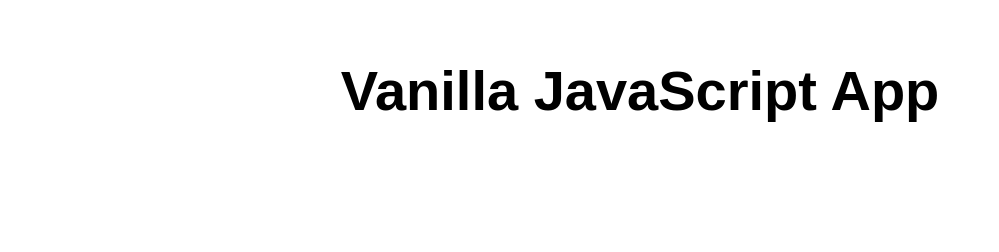
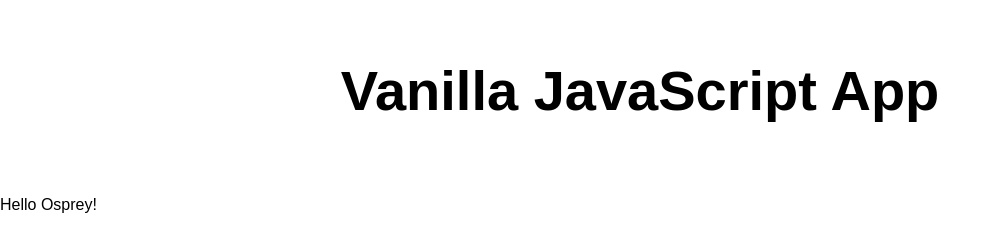
Before and after one commit to JonQuxBurton/my-first-static-web-app, a website: page src/index.html in a window 1280 px wide. Shown: the whole page, without its empty margins (0-999 px from the left). Drawn offline with Linux system fonts and the light colour scheme.

Commit message:
Update index.html

```diff
--- a/src/index.html
+++ b/src/index.html
@@ -12,6 +12,7 @@
   <main>
     <h1>Vanilla JavaScript App</h1>
   </main>
+  <p>Hello Osprey!</p>
 </body>
 
 </html>
```
